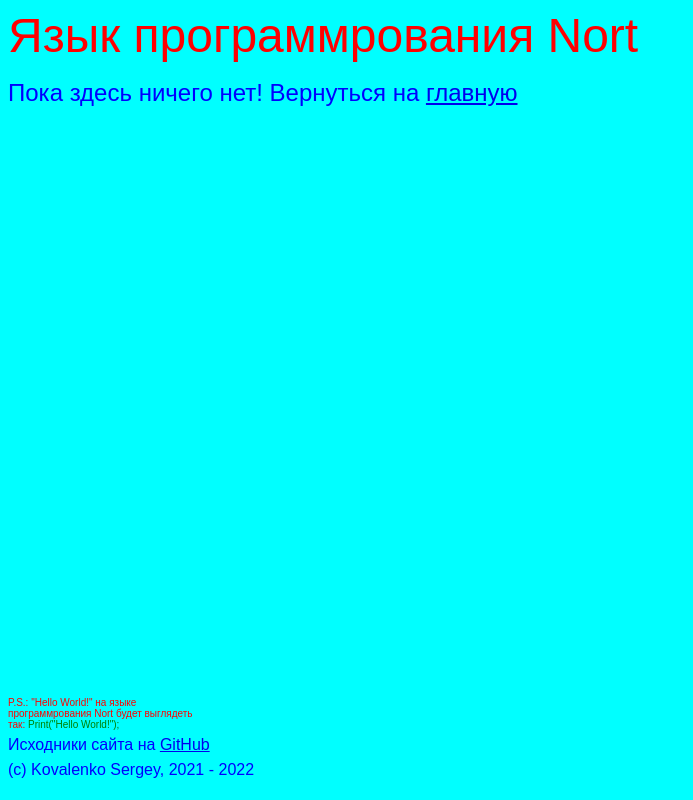
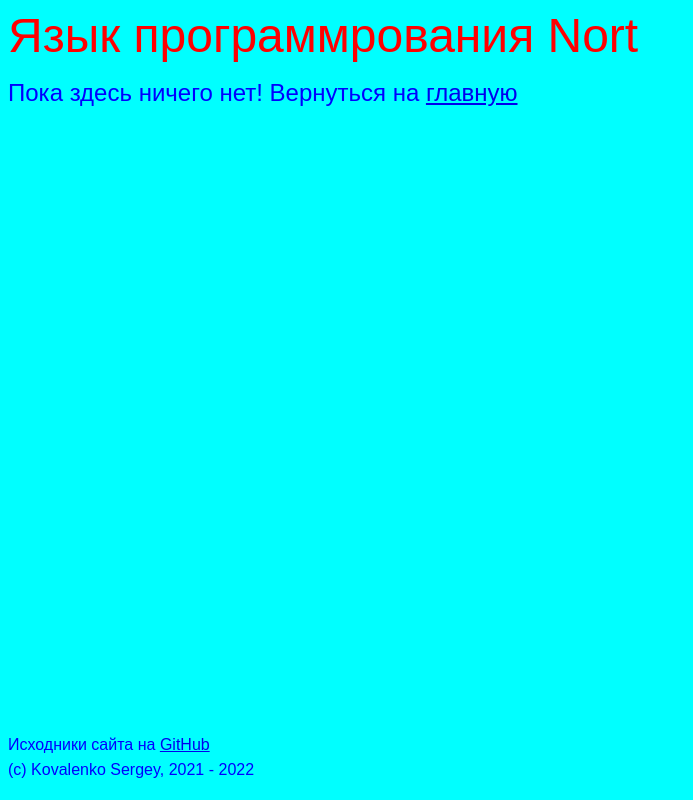
Before and after one commit to NortL/Site-Nort, a plain HTML site: page about.html in a window 1280 px wide. Shown: the whole page, without its empty margins (0-693 px from the left). Drawn offline with Linux system fonts and the light colour scheme.

Commit message:
Update about.html

```diff
--- a/about.html
+++ b/about.html
@@ -8,6 +8,5 @@
 		<p><font size="5" color="blue" face="Arial">Пока здесь ничего нет! Вернуться на <a href="https://nort.cf/index.html">главную</a></font></p>
 		<p><div style="position:absolute; bottom:5px;"><font size="3" color="blue" face="Arial">(c) Kovalenko Sergey, 2021 - 2022</font></p>
                 <p><div style="position:absolute; bottom:25px;"><font size="3" color="blue" face="Arial">Исходники сайта на <a href="https://github.com/NortL/Site-Nort">GitHub</a></font></p>
-		<p><div style="position:absolute; bottom:40px;"><font size="1" color="red" face="Arial">P.S.: "Hello World!" на языке программрования Nort будет выглядеть так: </font><font size="1" color="green" face="Arial">Print("Hello World!");</font></div></p>
 	</body>
 </html>
```
